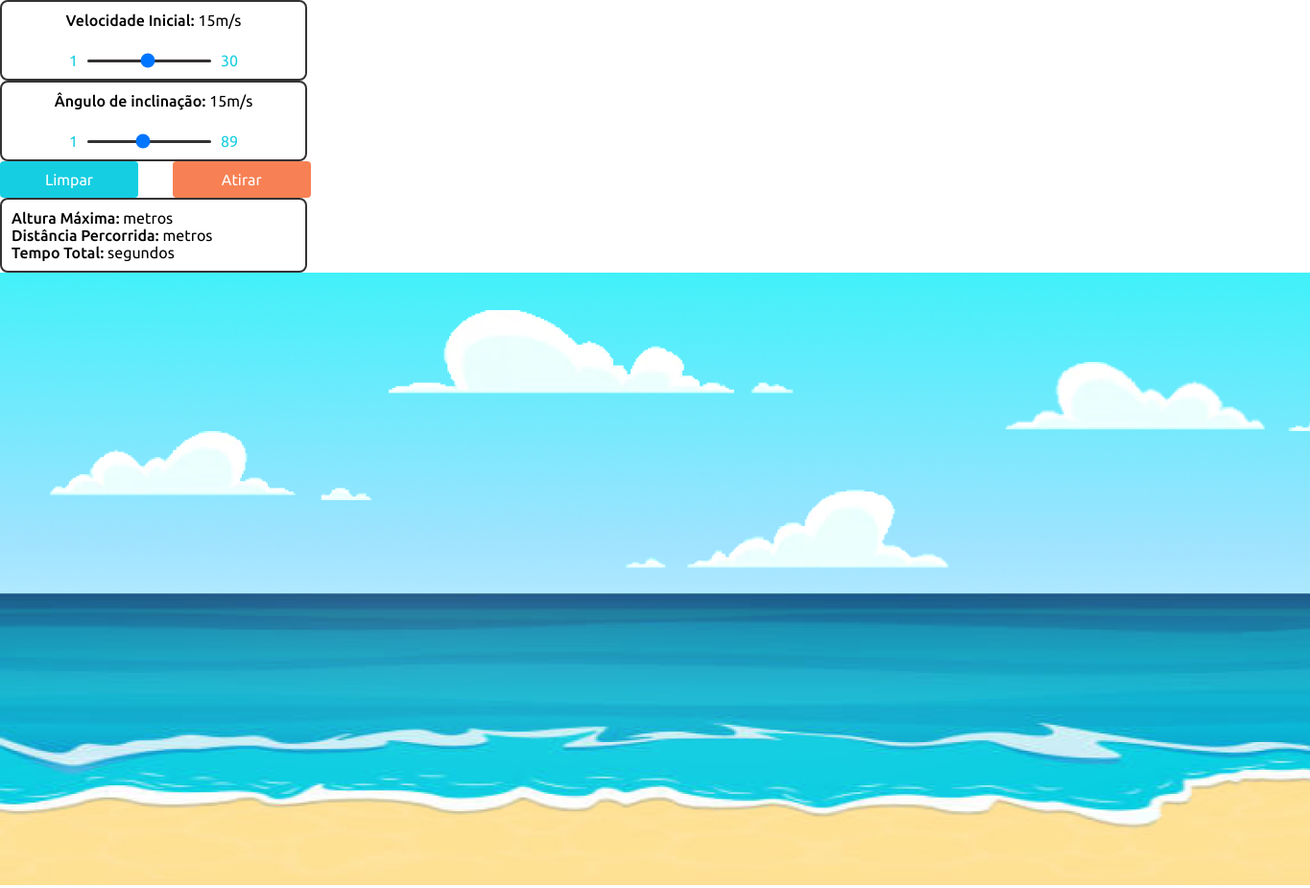
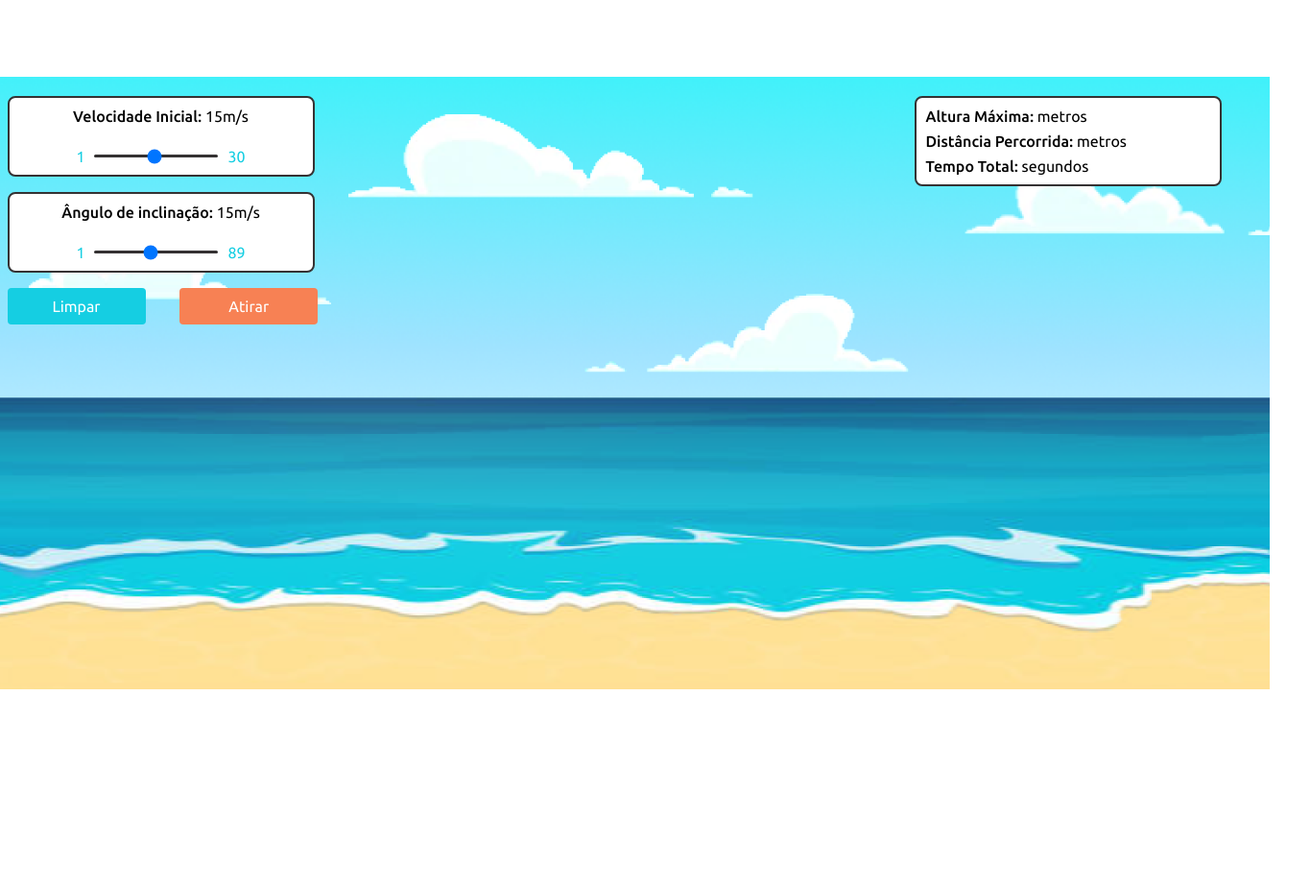
Before and after one commit to vinniciusJ/lancamento-obliquo-fisica, a website with bundled scripts: page public/index.html in a window 1280 px wide. Shown: the whole page at 96% size, 1365 px wide, since content can reach past the window. After the commit the page ends 800 px from the top, so only its background shows below. Built offline with nearby package versions, Linux system fonts and the light colour scheme.

Commit message:
style: main styles has been applied

```diff
--- a/public/index.html
+++ b/public/index.html
@@ -20,6 +20,7 @@
             </div>
         </div>
 
+
         <div class="card slider-card">
             <p class="slider-tile"><strong>Ângulo de inclinação:</strong> <span id="angle">15</span>m/s</p>
             <div class="field">
@@ -29,14 +30,18 @@
             </div>
         </div>
 
-        <button class="button clean-button">Limpar</button>
-        <button class="button shoot-button">Atirar</button>
+         <div class="buttons-container">
+            <button class="button clean-button">Limpar</button>
+            <button class="button shoot-button">Atirar</button>
+         </div>
+
 
         <div class="card info">
             <p><strong>Altura Máxima:</strong> <span id=""></span> metros</p>
             <p><strong>Distância Percorrida:</strong> <span id=""></span> metros</p>
             <p><strong>Tempo Total:</strong> <span id=""></span> segundos</p>
         </div>
+
         <!-- Canvas -->
     </main>
 
--- a/public/styles/global.css
+++ b/public/styles/global.css
@@ -9,6 +9,50 @@
 
 strong {
     font-weight: 500;
+}
+
+body{
+    display: flex;
+    align-items: center;
+    justify-content: center;
+
+    width: 100vw;
+    height: 100vh;
+}
+
+#app{
+    position: relative;
+
+}
+
+.card{
+    position: absolute;
+}
+
+.card.slider-card:first-of-type{
+    top: 20px;
+    left: 50px;
+}
+
+.card.slider-card:nth-of-type(2){
+    top: 120px;
+    left: 50px;
+}
+
+.buttons-container{
+    position: absolute;
+
+    top: 220px;
+    left: 50px;
+}
+
+.card.info{
+    top: 20px;
+    right: 50px;
+
+    display: flex;
+    flex-direction: column;
+    gap: .5rem;
 }
 
 .card {
```
